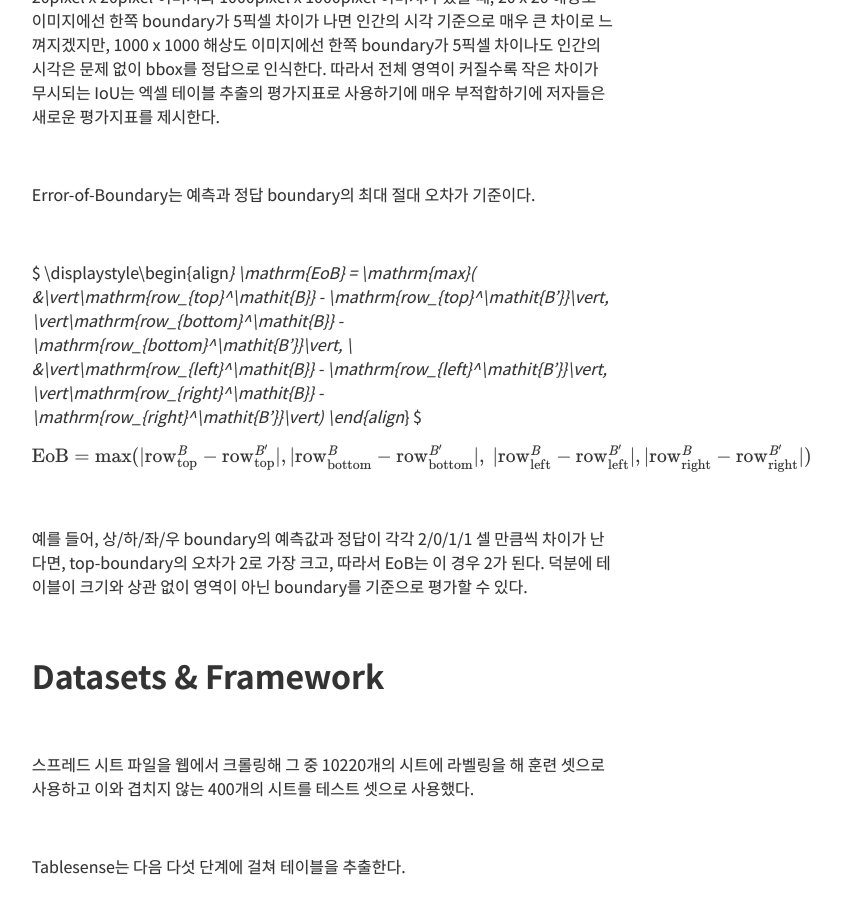
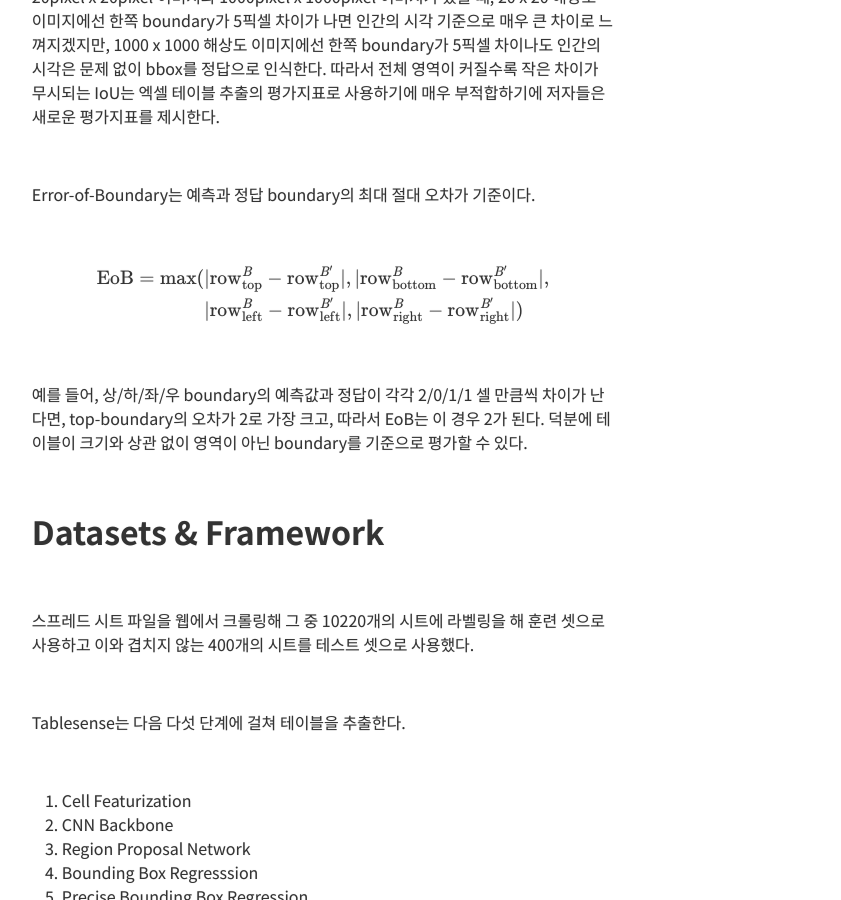
Before and after one commit to Clarit7/clarit7.github.io, a Jekyll site: the page built from _posts/2021-12-10-tablesense.md, in a window 1280 px wide and 900 px high, scrolled down 2070 px. Shown: the whole window, without its empty margins (317-1158 px from the left). Built offline with Jekyll 4.4.1, drawn with Linux system fonts in a browser that asks for light colours; some web fonts are replaced; formulas are drawn with MathJax 3; comment, search, counter and statistics services are not loaded.

Commit message:
Update 2021-12-10-tablesense.md

```diff
--- a/_posts/2021-12-10-tablesense.md
+++ b/_posts/2021-12-10-tablesense.md
@@ -69,12 +69,12 @@ Error-of-Boundary는 예측과 정답 boundary의 최대 절대 오차가 기준
 
 <br/>
 
-$ \displaystyle\begin{align*}
+$$
+\begin{align*}
 \mathrm{EoB} = \mathrm{max}( &\vert\mathrm{row_{top}^\mathit{B}} - \mathrm{row_{top}^\mathit{B'}}\vert, \vert\mathrm{row_{bottom}^\mathit{B}} - \mathrm{row_{bottom}^\mathit{B'}}\vert, \\
 &\vert\mathrm{row_{left}^\mathit{B}} - \mathrm{row_{left}^\mathit{B'}}\vert, \vert\mathrm{row_{right}^\mathit{B}} - \mathrm{row_{right}^\mathit{B'}}\vert)
-\end{align*} $
-
-$ \mathrm{EoB} = \mathrm{max}(\vert\mathrm{row_{top}^\mathit{B}} - \mathrm{row_{top}^\mathit{B'}}\vert, \vert\mathrm{row_{bottom}^\mathit{B}} - \mathrm{row_{bottom}^\mathit{B'}}\vert, \\ \vert\mathrm{row_{left}^\mathit{B}} - \mathrm{row_{left}^\mathit{B'}}\vert, \vert\mathrm{row_{right}^\mathit{B}} - \mathrm{row_{right}^\mathit{B'}}\vert) $
+\end{align*}
+$$
 
 <br/>
 
```
